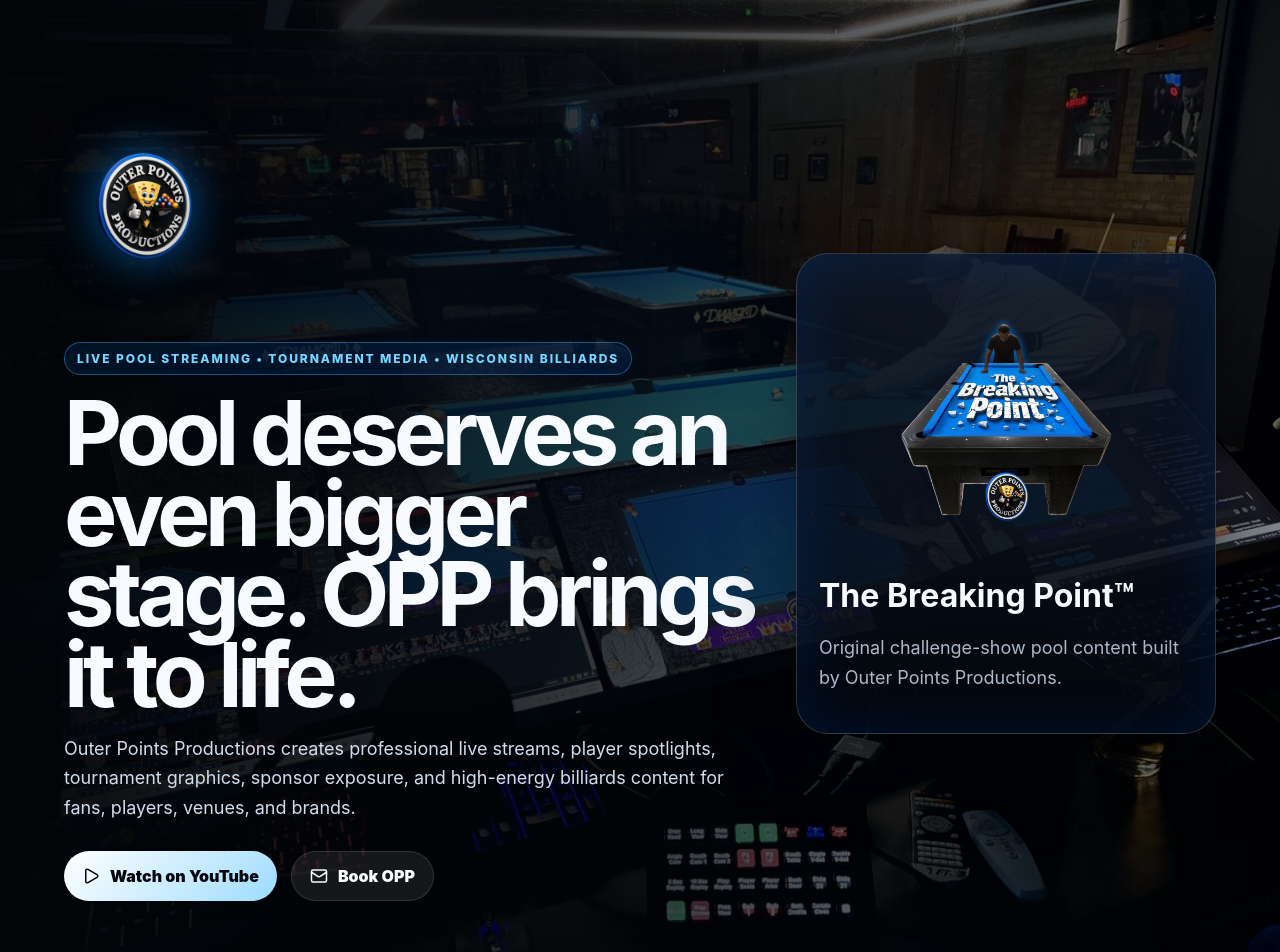
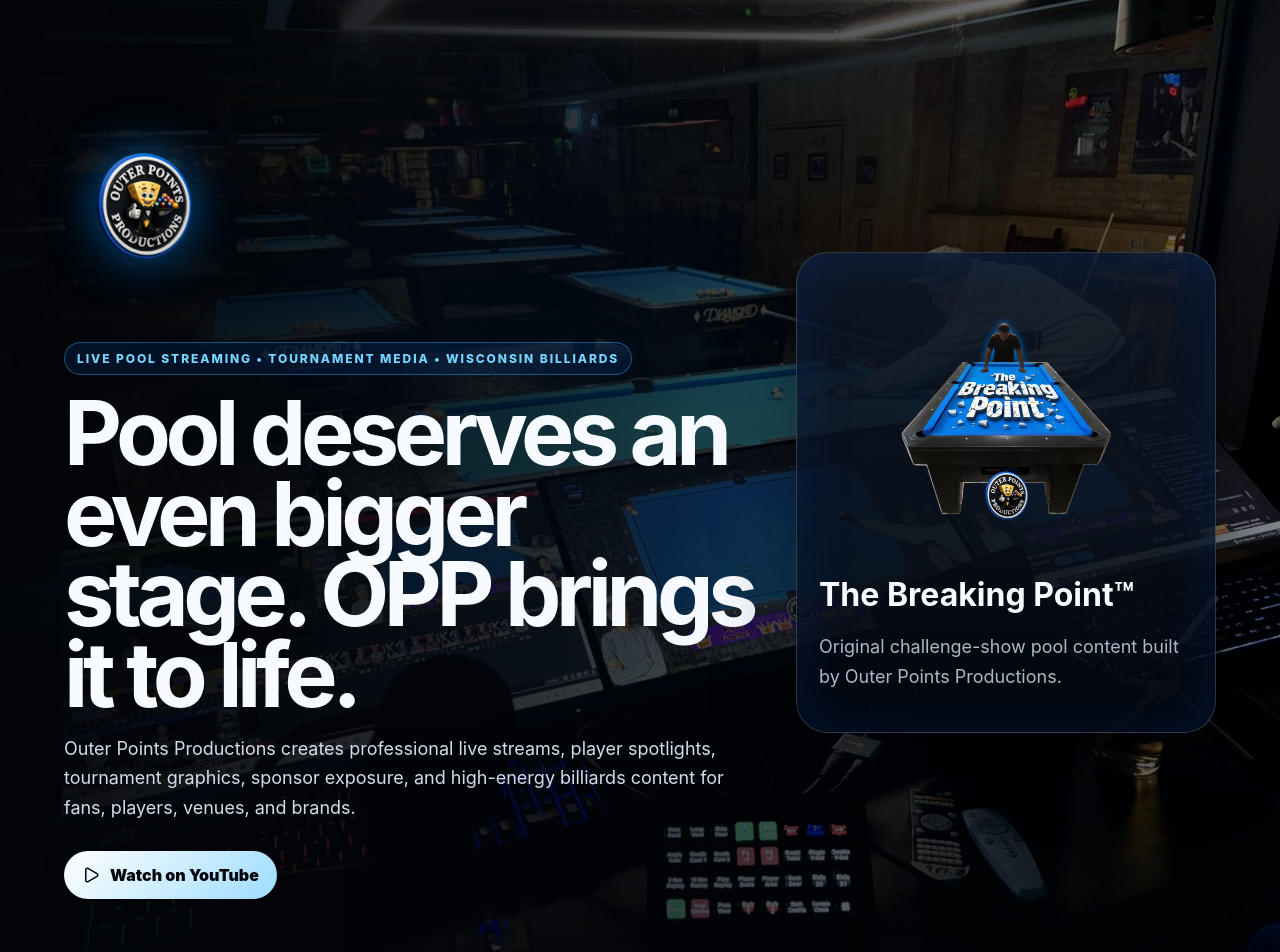
Before and after one commit to outerpointsproductions-design/outer-points-productions-clean, a React (Vite) app in the folder opp-clean-repo/: page / in a window 1280 px wide. Shown: the top 952 px of the page. Built offline with nearby package versions, Linux system fonts and the light colour scheme.

Commit message:
Update main.jsx

```diff
--- a/opp-clean-repo/src/main.jsx
+++ b/opp-clean-repo/src/main.jsx
@@ -106,7 +106,7 @@ function App(){
   <>
 <section className="hero">
  <div className="heroBg"><img src={img('booth.jpg')}/></div><div className="heroShade"/>
- <div className="heroContent"><img className="heroLogo" src={img('opp-12.png')}/><div className="pill">Live Pool Streaming • Tournament Media • Wisconsin Billiards</div><h1>Pool deserves an even bigger stage. OPP brings it to life.</h1><p>Outer Points Productions creates professional live streams, player spotlights, tournament graphics, sponsor exposure, and high-energy billiards content for fans, players, venues, and brands.</p><div className="actions"><a className="btn primary" href="https://youtube.com/@outerpointsproductions" target="_blank"><Play size={18}/> Watch on YouTube</a><a className="btn" href="#contact"><Mail size={18}/> Book OPP</a></div></div>
+ <div className="heroContent"><img className="heroLogo" src={img('opp-12.png')}/><div className="pill">Live Pool Streaming • Tournament Media • Wisconsin Billiards</div><h1>Pool deserves an even bigger stage. OPP brings it to life.</h1><p>Outer Points Productions creates professional live streams, player spotlights, tournament graphics, sponsor exposure, and high-energy billiards content for fans, players, venues, and brands.</p><div className="actions"><a className="btn primary" href="https://youtube.com/@outerpointsproductions" target="_blank"><Play size={18}/> Watch on YouTube</a></div></div>
  <div className="heroPanel"><img src={img('the-breaking-point-20-1.png')}/><h3>The Breaking Point™</h3><p>Original challenge-show pool content built by Outer Points Productions.</p></div>
 </section>
 <section className="stats">{stats.map(([a,b])=><div className="stat" key={a}><b>{a}</b><span>{b}</span></div>)}</section>
```
